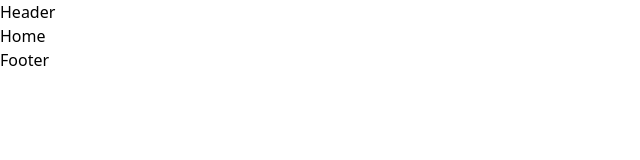
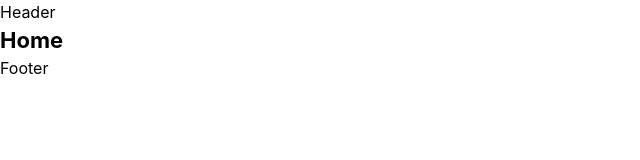
Before and after one commit to harsh2004sinha/crypto-portfolio-app, a Next.js app: page / in a window 1280 px wide. Shown: the top 160 px of the page, without its empty margins (0-640 px from the left). Built offline with nearby package versions, Linux system fonts and the light colour scheme.

Commit message:
mantine ui
added mantine ui

```diff
--- a/src/app/layout.tsx
+++ b/src/app/layout.tsx
@@ -1,9 +1,14 @@
 import Header from "./comp/Header";
 import Footer from "./comp/Footer";
+import "./globals.css";
+
+import "@mantine/core/styles.css";
+
+import { ColorSchemeScript, MantineProvider } from "@mantine/core";
 
 export const metadata = {
-  title: "Next.js",
-  description: "Generated by Next.js",
+  title: "My Mantine app",
+  description: "I have followed setup instructions carefully",
 };
 
 export default function RootLayout({
@@ -13,10 +18,15 @@ export default function RootLayout({
 }) {
   return (
     <html lang="en">
+      <head>
+        <ColorSchemeScript />
+      </head>
       <body>
-        <Header />
-        {children}
-        <Footer />
+        <MantineProvider>
+          <Header />
+          {children}
+          <Footer />
+        </MantineProvider>
       </body>
     </html>
   );
--- a/src/app/page.tsx
+++ b/src/app/page.tsx
@@ -1,5 +1,11 @@
-import "./globals.css";
+import { Box, Title } from "@mantine/core";
 
 export default function Home() {
-  return <h1>Home</h1>;
+  return (
+    <Box>
+      <Title order={3} component="p">
+        Home
+      </Title>
+    </Box>
+  );
 }
--- a/tailwind.config.ts
+++ b/tailwind.config.ts
@@ -1,40 +1,20 @@
-import type { Config } from "tailwindcss"
+import type { Config } from "tailwindcss";
 
-const config = {
-  darkMode: ["class"],
+const config: Config = {
   content: [
-    './pages/**/*.{ts,tsx}',
-    './components/**/*.{ts,tsx}',
-    './app/**/*.{ts,tsx}',
-    './src/**/*.{ts,tsx}',
+    "./src/pages/**/*.{js,ts,jsx,tsx,mdx}",
+    "./src/components/**/*.{js,ts,jsx,tsx,mdx}",
+    "./src/app/**/*.{js,ts,jsx,tsx,mdx}",
   ],
-  prefix: "",
   theme: {
-    container: {
-      center: true,
-      padding: "2rem",
-      screens: {
-        "2xl": "1400px",
-      },
-    },
     extend: {
-      keyframes: {
-        "accordion-down": {
-          from: { height: "0" },
-          to: { height: "var(--radix-accordion-content-height)" },
-        },
-        "accordion-up": {
-          from: { height: "var(--radix-accordion-content-height)" },
-          to: { height: "0" },
-        },
-      },
-      animation: {
-        "accordion-down": "accordion-down 0.2s ease-out",
-        "accordion-up": "accordion-up 0.2s ease-out",
+      backgroundImage: {
+        "gradient-radial": "radial-gradient(var(--tw-gradient-stops))",
+        "gradient-conic":
+          "conic-gradient(from 180deg at 50% 50%, var(--tw-gradient-stops))",
       },
     },
   },
-  plugins: [require("tailwindcss-animate")],
-} satisfies Config
-
-export default config
+  plugins: [],
+};
+export default config;
```
Also changed, not shown: package.json (+3 -7 lines), components.json (deleted), 1 other file (tests, documents, lock files or other folders).
